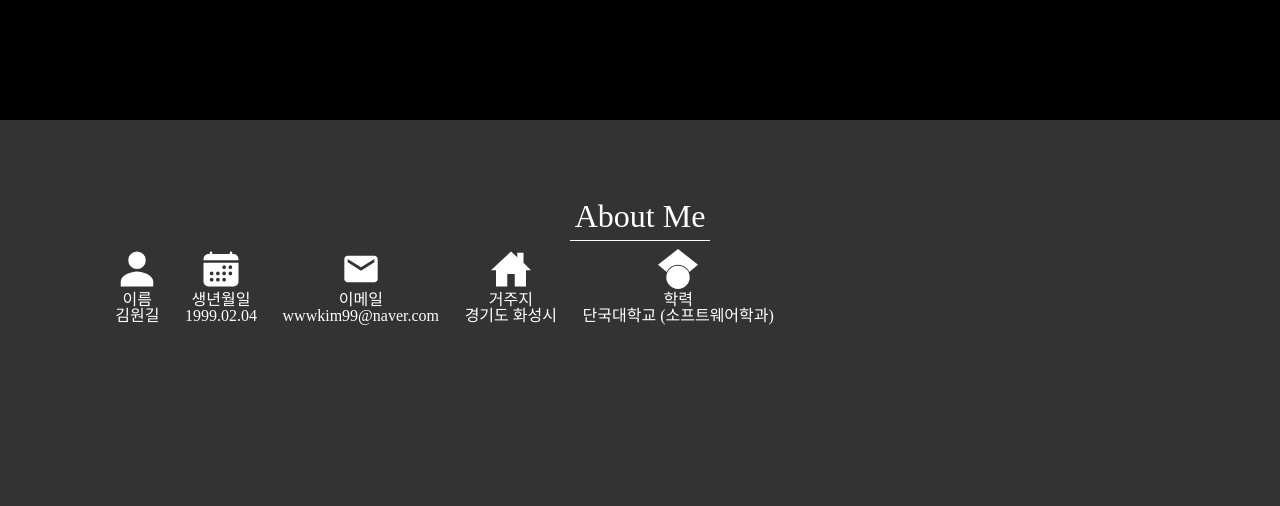
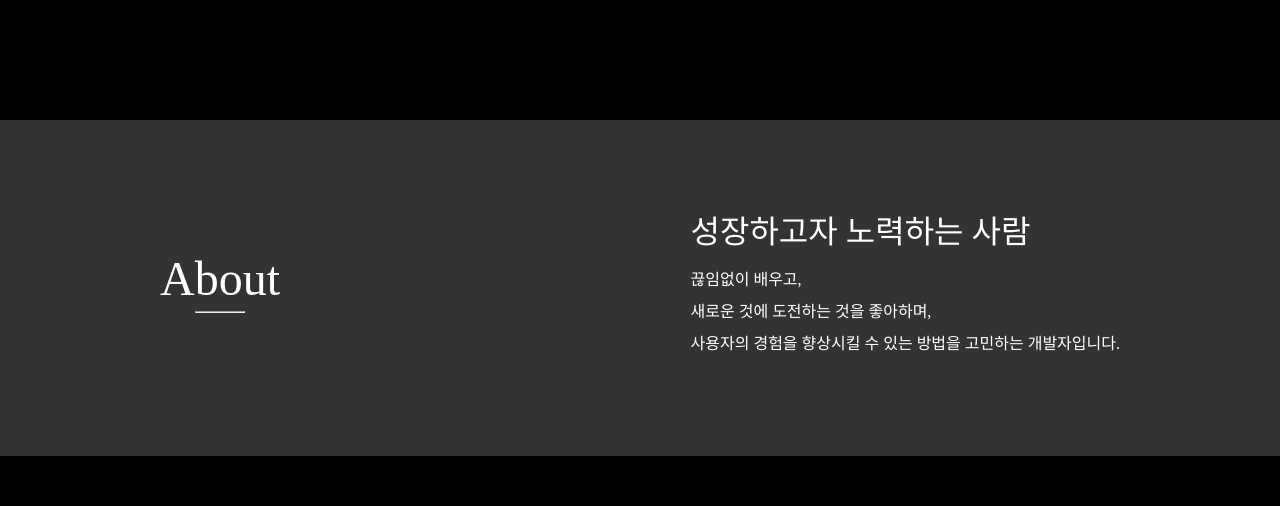
Before and after one commit to Wongilk/portfolio, a React (Create React App) app: page / in a window 1280 px wide. Shown: the part 680-1186 px from the top of the page. Built offline with nearby package versions, Linux system fonts and the light colour scheme.

Commit message:
[FEAT] About 완성

```diff
--- a/src/components/Header/Header.tsx
+++ b/src/components/Header/Header.tsx
@@ -12,7 +12,7 @@ const Header = ({ ontabClick }: Props) => {
 
   const PcHeader = (
     <ul className={classes.pc_ul}>
-      <p style={{ marginRight: "30%", marginLeft: "5%" }}>WonGil's Portfolio</p>
+      <p style={{ marginRight: "30%" }}>WonGil's Portfolio</p>
       {tabList.map((list, index) => (
         <Tab key={list} text={list} index={index} onClick={ontabClick} />
       ))}
@@ -26,8 +26,8 @@ const Header = ({ ontabClick }: Props) => {
         maxHeight: tabClicked ? "14rem" : "4rem",
       }}
     >
-      <div className={classes.tablet_div}>
-        <p style={{ marginLeft: "5%" }}>WonGil's Portfolio</p>
+      <div className={classes.tablet_div} style={{ marginLeft: "5%" }}>
+        <p>WonGil's Portfolio</p>
 
         {tabClicked ? (
           <IoIosClose
--- a/src/pages/About.module.css
+++ b/src/pages/About.module.css
@@ -1,24 +1,33 @@
 .container {
-  height: 100vh;
+  height: max-content;
   background-color: #333333;
-  padding: 10vh 9vw;
-  text-align: center;
 }
 
-.p {
-  font-size: xx-large;
+.body {
+  padding: 6rem 5rem;
+  margin: 0 auto;
+  width: 60rem;
+  display: flex;
+  justify-content: space-between;
+  align-items: center;
+  gap: 10rem;
 }
 
 .hr {
-  background-color: white;
-  border: 0;
-  width: 140px;
-  height: 1px;
+  width: 3rem;
+  margin: 0.5rem auto;
 }
 
-.body {
-  width: 80vw;
-  display: flex;
-  flex-wrap: wrap;
-  gap: 2vh 2vw;
+.left {
+  font-size: 3rem;
+  align-items: center;
 }
+
+.short {
+  font-size: 2rem;
+  margin-bottom: 1rem;
+}
+
+.long {
+  line-height: 2;
+}
--- a/src/pages/About.tsx
+++ b/src/pages/About.tsx
@@ -1,51 +1,23 @@
 import { forwardRef } from "react";
 import classes from "./About.module.css";
-import { IoPersonSharp } from "react-icons/io5";
-import { IoCalendar } from "react-icons/io5";
-import { IoHomeSharp } from "react-icons/io5";
-import { MdEmail } from "react-icons/md";
-import { SiGooglescholar } from "react-icons/si";
-import Item from "../components/About/Item";
-const Items = [
-  {
-    icon: <IoPersonSharp size={40} />,
-    title: "이름",
-    content: "김원길",
-  },
-  {
-    icon: <IoCalendar size={40} />,
-    title: "생년월일",
-    content: "1999.02.04",
-  },
-  {
-    icon: <MdEmail size={40} />,
-    title: "이메일",
-    content: "wwwkim99@naver.com",
-  },
-  {
-    icon: <IoHomeSharp size={40} />,
-    title: "거주지",
-    content: "경기도 화성시",
-  },
-  {
-    icon: <SiGooglescholar size={40} />,
-    title: "학력",
-    content: "단국대학교 (소프트웨어학과)",
-  },
-];
 
 const About = forwardRef<HTMLDivElement>((props, ref) => {
   return (
     <div className={classes.container} ref={ref}>
-      <div>
-        <p className={classes.p}>About Me</p>
-        <hr className={classes.hr} />
-      </div>
-
+      {/*한 줄 소개*/}
       <div className={classes.body}>
-        {Items.map((item) => (
-          <Item title={item.title} content={item.content} icon={item.icon} />
-        ))}
+        <div className={classes.left}>
+          About
+          <hr className={classes.hr} />
+        </div>
+        <div>
+          <p className={classes.short}>성장하고자 노력하는 사람</p>
+          <p className={classes.long}>
+            끊임없이 배우고, <br />
+            새로운 것에 도전하는 것을 좋아하며, <br />
+            사용자의 경험을 향상시킬 수 있는 방법을 고민하는 개발자입니다.
+          </p>
+        </div>
       </div>
     </div>
   );
--- a/src/pages/Archivings.module.css
+++ b/src/pages/Archivings.module.css
@@ -7,7 +7,7 @@
 .intro {
   padding-top: 2rem;
   text-align: center;
-  font-size: 4rem;
+  font-size: 3rem;
   margin-bottom: 4rem;
 }
 
```
